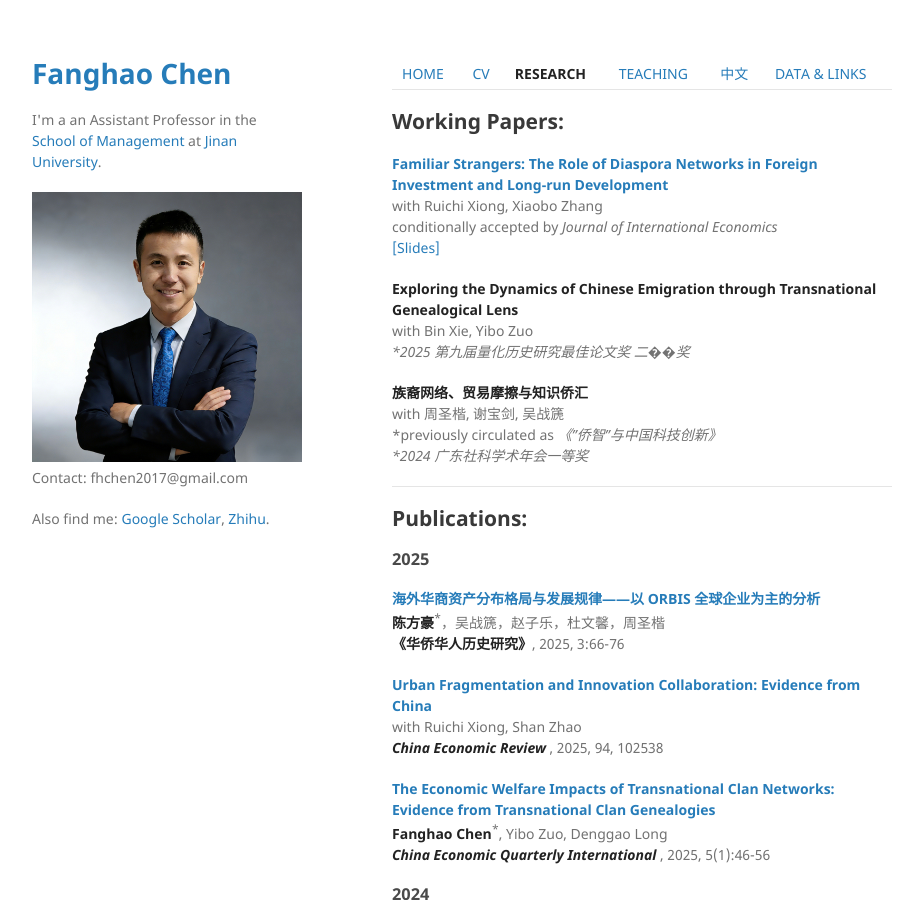
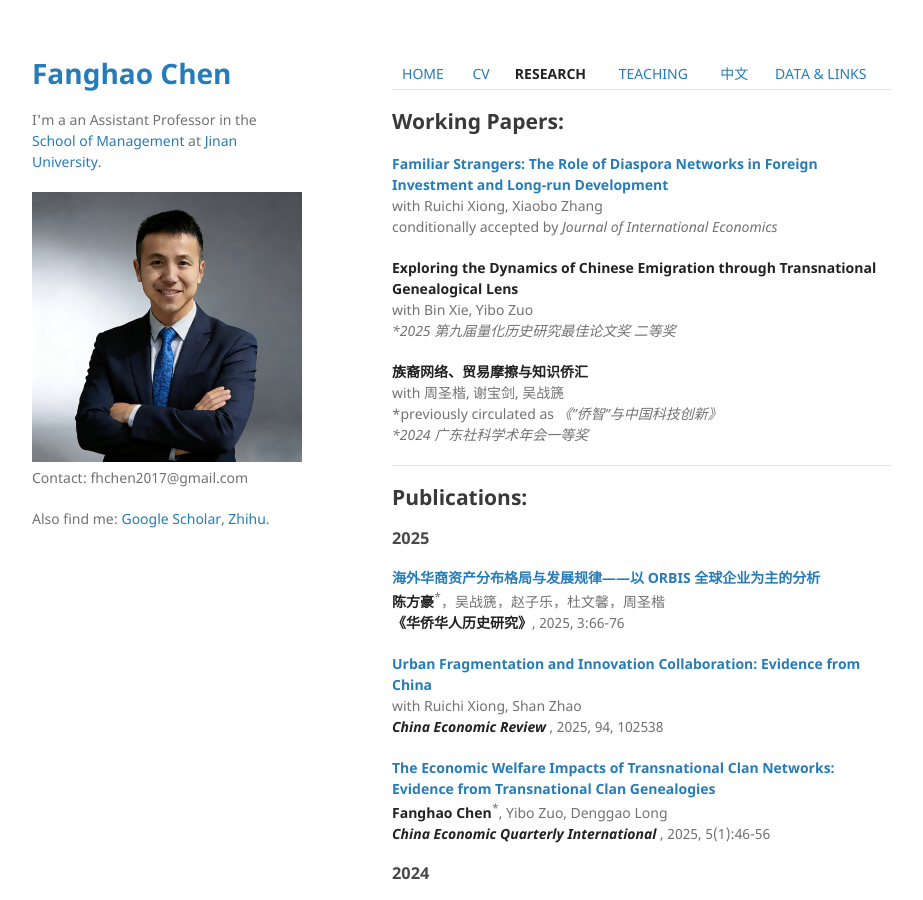
Before and after one commit to FanghaoChen/homepage, a Jekyll site: the page built from research.md, in a window 1280 px wide and 900 px high. Shown: the whole window, without its empty margins (178-1101 px from the left). Built offline with Jekyll 4.4.1, drawn with Linux system fonts in a browser that asks for light colours.

Commit message:
Update research.md

```diff
--- a/research.md
+++ b/research.md
@@ -6,14 +6,13 @@ layout: default
 
 ## Working Papers:
 
-**[Familiar Strangers: The Role of Diaspora Networks in Foreign Investment and Long-run Development](https://github.com/FanghaoChen/familiar_strangers/blob/main/Draft/familiar_strangers_draft_260329.pdf)** <br/>
+**[Familiar Strangers: The Role of Diaspora Networks in Foreign Investment and Long-run Development](https://papers.ssrn.com/sol3/papers.cfm?abstract_id=4004159)** <br/>
 with Ruichi Xiong, Xiaobo Zhang <br/>
 conditionally accepted by <em> Journal of International Economics </em> <br/>
-[[Slides]](https://github.com/FanghaoChen/familiar_strangers/blob/main/Slides/260402-JNU.pdf)
 
 **Exploring the Dynamics of Chinese Emigration through Transnational Genealogical Lens**<br/>
 with Bin Xie, Yibo Zuo  <br/>
-<em> *2025 第九届量化历史研究最佳论文奖 二��奖 </em>
+<em> *2025 第九届量化历史研究最佳论文奖 二等奖 </em>
 
  **族裔网络、贸易摩擦与知识侨汇** <br/>
 with 周圣楷, 谢宝剑, 吴战篪 <br/>
```
